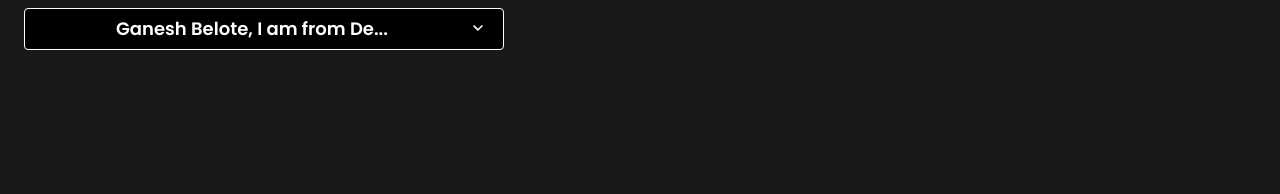
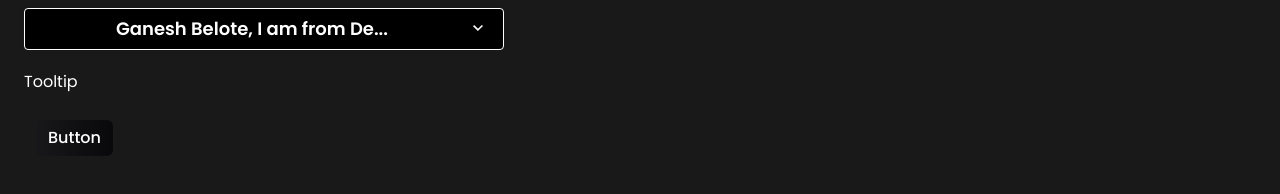
Before and after one commit to ganeshbelote/My-React-Component-Library, a React (Vite) app: page /products/electronics/laptops in a window 1280 px wide. Shown: the part 1643-1837 px from the top of the page. Built offline with nearby package versions, Linux system fonts and the light colour scheme.

Commit message:
Added : Tooltip component and default value to button and infotab components

```diff
--- a/src/App.tsx
+++ b/src/App.tsx
@@ -20,6 +20,7 @@ import MenuBtn from './components/navbars/MenuBtn'
 import Accordion from './components/accordion/Accordion'
 import PasswordInp from './components/input/PasswordInp'
 import ExpandableButton from './components/buttons/ExpandableButton'
+import Tooltip from './components/tooltip/Tooltip'
 
 const menuOptions: MenuOptionType[] = [
   {
@@ -212,8 +213,12 @@ function App () {
         />
       </div>
       <h2>Accordion</h2>
+      <div className='container flex flex-col gap-3'>
+        <Accordion Heading='Ganesh Belote, I am from Devibhoyare' Description='Myself Ganesh Belote, I am from Devibhoyare Taluka Parner District Ahilyanagar.Lorem ipsum dolor sit amet consectetur adipisicing elit. Adipisci pariatur sapiente quis iste expedita obcaecati est eaque, libero quod delectus aliquam autem repellat illum distinctio id. Iure id optio ad, porro nam eaque? Culpa cumque, rem commodi autem ab porro pariatur! Aperiam ducimus natus, ipsa suscipit sint veniam reprehenderit dolores.' Border={true} Color='white' BackgroundColor='black'/>
+      </div>
+      <h2>Tooltip</h2>
       <div className='container min-h-screen flex flex-col gap-3'>
-        <Accordion Heading='Ganesh Belote, I am from Devibhoyare' Description='Myself Ganesh Belote, I am from Devibhoyare Taluka Parner District Ahilyanagar.Lorem ipsum dolor sit amet consectetur adipisicing elit. Adipisci pariatur sapiente quis iste expedita obcaecati est eaque, libero quod delectus aliquam autem repellat illum distinctio id. Iure id optio ad, porro nam eaque? Culpa cumque, rem commodi autem ab porro pariatur! Aperiam ducimus natus, ipsa suscipit sint veniam reprehenderit dolores.' Border={true} Color='white' BackgroundColor='black'/>
+        <Tooltip Content='Hey Buddy !'/>
       </div>
     </div>
   )
--- a/src/components/InfoTabs/InfoTab.tsx
+++ b/src/components/InfoTabs/InfoTab.tsx
@@ -3,8 +3,8 @@ import { Link } from 'react-router-dom'
 
 const InfoTab = ({
   Href = '/',
-  Heading,
-  Description,
+  Heading = "Heading",
+  Description = "Description",
   Border,
   Shadow,
   className,
--- a/src/components/accordion/Accordion.tsx
+++ b/src/components/accordion/Accordion.tsx
@@ -43,8 +43,8 @@ const textColors: Partial<Record<ColorType, string>> = {
 }
 
 const Accordion = ({
-  Heading,
-  Description,
+  Heading = 'Heading',
+  Description = 'Description',
   Color = 'white',
   BackgroundColor = 'transparent',
   Shadow,
@@ -103,7 +103,10 @@ const Accordion = ({
         className={`absolute ${lock ? 'top-3 right-4.5' : 'top-4 right-5'}`}
       >
         {lock ? (
-          <img
+          <motion.img
+            initial={{ x: 0 }}
+            animate={{ x: [0, -10, 10, -6, 6, -3, 3, 0] }}
+            transition={{ duration: 0.4, ease: 'easeInOut' }}
             className={`h-4`}
             src={Lock}
             alt='arrow'
@@ -113,11 +116,10 @@ const Accordion = ({
           <motion.img
             initial={{ opacity: 0 }}
             animate={{ opacity: 1 }}
-            exit={{ opacity: 0 }}
-            transition={{ duration: 0.4, ease: 'easeInOut' }}
+            transition={{ duration: 0.2, ease: 'easeInOut' }}
             className={`h-1.5 ${
               (active || lock) && 'rotate-180'
-            } transition-all duration-300`}
+            } transition-transform duration-300`}
             src={UpArrow}
             alt='arrow'
             onClick={() => setActive(prev => !prev)}
@@ -133,7 +135,7 @@ const Accordion = ({
             initial={{ height: 0, opacity: 0 }}
             animate={{ height: 'auto', opacity: 1 }}
             exit={{ height: 0, opacity: 0 }}
-            transition={{ delay: -0.3 ,duration: 0.8, ease: 'easeInOut' }}
+            transition={{ delay: -0.3, duration: 0.8, ease: 'easeInOut' }}
             className='overflow-hidden w-full pt-2'
           >
             <p className='p-2'>{Description}</p>
--- a/src/components/buttons/BasicBtn.tsx
+++ b/src/components/buttons/BasicBtn.tsx
@@ -3,7 +3,7 @@ import type { btnType, cornerType } from '../../types/btn.type'
 import clsx from 'clsx'
 
 const BasicBtn = ({
-  Content,
+  Content = 'Button',
   Type,
   Shadow,
   Border,
--- a/src/components/buttons/ColoredBtn.tsx
+++ b/src/components/buttons/ColoredBtn.tsx
@@ -37,7 +37,7 @@ const ColoredBtn = ({
   Animated = false,
   Color = 'white',
   BackgroundColor = 'transparent',
-  Content,
+  Content = 'Button',
   Type,
   Shadow,
   Border,
--- /dev/null
+++ b/src/components/tooltip/Tooltip.tsx
@@ -0,0 +1,52 @@
+import type { ReactNode } from 'react'
+import type { BgColorType, ColorType } from '../../types/btn.type'
+import BasicBtn from '../buttons/BasicBtn'
+
+const bgColors: Partial<Record<BgColorType, string>> = {
+  transparent : 'bg-black',
+  white: 'bg-white',
+  black: 'bg-black',
+  blue: 'bg-blue-500',
+  red: 'bg-red-500',
+  green: 'bg-green-500',
+  pink: 'bg-pink-500',
+  yellow: 'bg-yellow-500',
+  gray: 'bg-gray-500',
+  purple: 'bg-purple-500'
+}
+
+const textColors: Partial<Record<ColorType, string>> = {
+  transparent : 'text-white',
+  white: 'text-white',
+  black: 'text-black',
+  pink: 'text-pink-500',
+  red: 'text-red-500',
+  blue: 'text-blue-500',
+  green: 'text-green-500',
+  yellow: 'text-yellow-500',
+  gray: 'text-gray-500',
+  purple: 'text-purple-500'
+}
+
+const Tooltip = ({
+  Color = 'white',
+  BackgroundColor = 'black',
+  Content = 'Content',
+  children = <BasicBtn Content='Button'/>
+}: {
+  Content: string
+  Color?: ColorType
+  BackgroundColor?: BgColorType
+  children? : ReactNode
+}) => {
+  return (
+    <div className='w-fit flex items-center justify-center'>
+      <div className='link text-nowrap px-3 py-1.5 transition-all'>
+        {children}
+        <div className={`tooltip ${textColors[Color]} ${bgColors[BackgroundColor]}`}>{Content}</div>
+      </div>
+    </div>
+  )
+}
+
+export default Tooltip
--- a/src/index.css
+++ b/src/index.css
@@ -63,23 +63,67 @@ select:-moz-autofill {
   animation-delay: 0;
 }
 
+/* Hover animation for anyone */
 .hover-effect {
   background-image: linear-gradient(to right, rgb(9 9 11), rgb(24 24 27));
   transform: scale(102%);
 }
 
+/* All input focus animation */
 input:focus {
   box-shadow: 0px 0px 4px #ffffff;
   transition: all 0.3s ease-out;
 }
 
+/* All input hover animation */
 input:hover {
   box-shadow: 0px 0px 4px #ffffff;
   transition: all 0.3s ease-out;
 }
 
+/* NavigationMenu animation */
 @media (width <= 960px) {
-  .option-menu{
+  .option-menu {
     width: 320px !important;
   }
 }
+
+/* Tooltip animation */
+.link {
+  display: flex;
+  align-items: center;
+  justify-content: center;
+  position: relative;
+  .tooltip {
+    z-index: 99;
+    width: auto;
+    padding: 4px 12px;
+    font-weight: 500;
+    pointer-events: none;
+    border-radius: 8px;
+    opacity: 0;
+    position: absolute;
+    top: 0;
+    border-width: 1px;
+  }
+  .tooltip::after {
+    border-right-width: 1px;
+    border-bottom-width: 1px;
+    content: '';
+    position: absolute;
+    background-color: inherit;
+    height: 8px;
+    width: 8px;
+    bottom: -5px;
+    right: 50%;
+    transform: rotate(45deg);
+  }
+}
+.link:hover {
+  .tooltip {
+    opacity: 1;
+    top: -36px;
+    transition: top 0.25s cubic-bezier(0.68, -0.55, 0.265, 1.55),
+      opacity 0.25s cubic-bezier(0.68, -0.55, 0.265, 1.55);
+  }
+}
```
